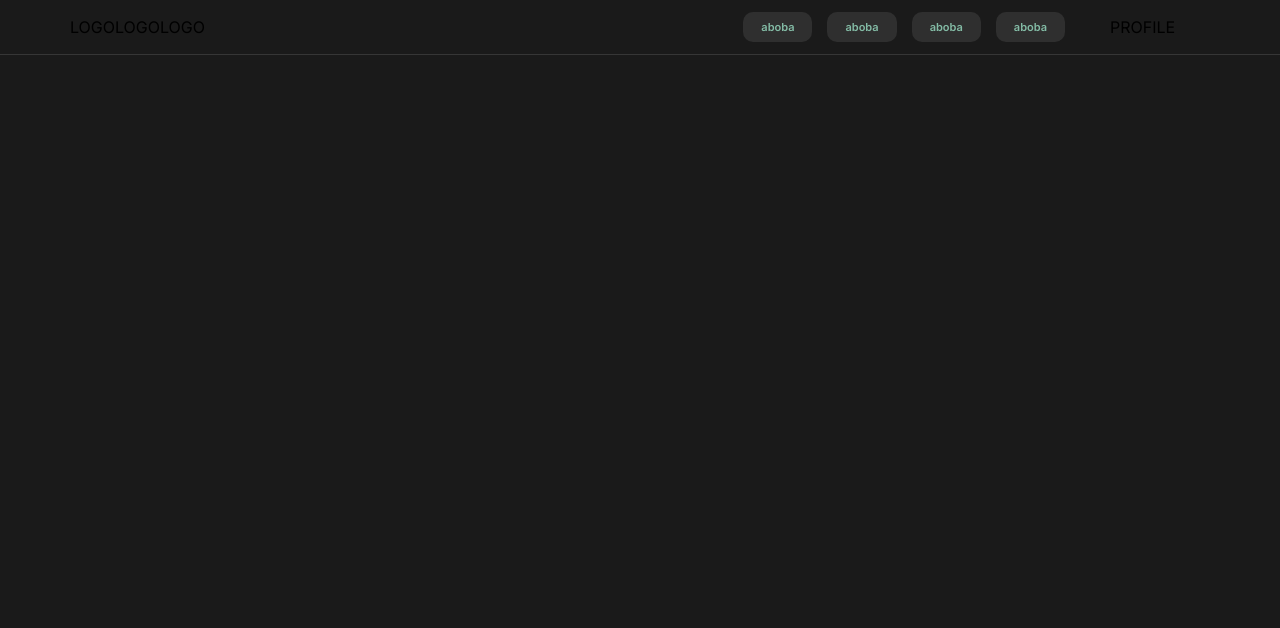
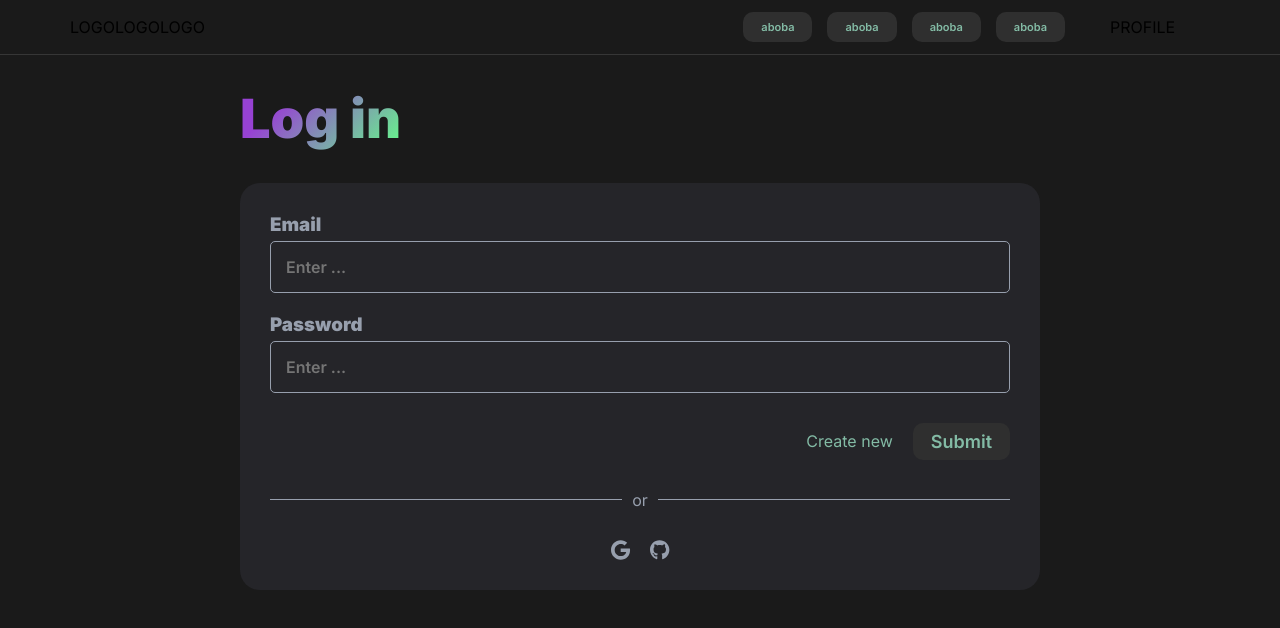
Before and after one commit to Avcharov/pdfsharp-online, a Vue app: page /login in a window 1280 px wide. Shown: the top 628 px of the page. Built offline with nearby package versions, Linux system fonts and the light colour scheme.

Commit message:
Added mock login page

```diff
--- a/src/core/router/router.js
+++ b/src/core/router/router.js
@@ -1,11 +1,16 @@
 import { createRouter, createWebHistory } from "vue-router";
 import AppWelcomePage from "@/features/welcome/pages/AppWelcomePage.vue";
+import AppLoginPage from "@/features/login/pages/AppLoginPage.vue";
 
 const routes = [
   {
     path: "/",
     component: AppWelcomePage,
   },
+  {
+    path: "/login",
+    component: AppLoginPage
+  }
 ];
 
 const router = createRouter({
--- /dev/null
+++ b/src/features/login/components/AppLoginPopup.vue
@@ -0,0 +1,114 @@
+<template>
+  <div class="login-form">
+    <h3 class="login-form__subheader">Email</h3>
+    <input placeholder="Enter ..." type="text" />
+    <h3 class="login-form__subheader">Password</h3>
+    <input placeholder="Enter ..." type="text" />
+
+    <div class="login-form__buttons">
+      <a href="#" class="login__button-link">Create new</a>
+      <app-button>Submit</app-button>
+    </div>
+
+    <div class="login__items-divider">
+      <div class="item-stick"></div>
+      <div class="item-or"> or </div>
+      <div class="item-stick"></div>
+    </div>
+
+    <div class="login-form__links">
+      <div class="login-form__link">
+        <fa :icon="['fab', 'google']" size="lg"/>
+      </div>
+      <div class="login-form__link">
+        <fa :icon="['fab', 'github']" size="lg"/>
+      </div>
+    </div>
+  </div>
+</template>
+
+<script>
+import AppButton from "@/shared/AppButton.vue";
+export default {
+  name: "app-login-popup",
+  components: {
+    AppButton,
+  },
+};
+</script>
+
+<style scoped>
+.login-form {
+  width: 100%;
+  border-radius: 20px;
+  background-color: #252529;
+  padding: 30px;
+}
+
+.login-form__subheader {
+  color: #979fad;
+}
+.login-form__subheader:not(:first-child) {
+  margin-top: 20px;
+}
+
+.login-form__buttons {
+  display: flex;
+  justify-content: flex-end;
+  align-items: center;
+  margin-top: 30px;
+}
+
+.login-form__links {
+  display: flex;
+  justify-content: center;
+  align-items: center;
+  margin-top: 30px;
+}
+
+.login-form__link:not(:last-child){
+  margin-right: 20px;
+}
+
+.login__button-link {
+  color: #83bba5;
+  text-decoration: none;
+  margin-right: 20px;
+}
+
+.login__items-divider{
+  display: flex;
+  align-items: center;
+  margin-top: 30px;
+}
+.item-stick{
+  width: 50%;
+  height: 1px;
+  background-color: #979fad;
+}
+
+.item-or{
+  padding: 0px 10px;
+  color: #979fad;
+}
+
+input {
+  width: 100%;
+  border-radius: 5px;
+  border: 1px solid #979fad;
+  background-color: #252529;
+  padding: 15px;
+  color: #979fad;
+  margin-top: 5px;
+  font-size: 16px;
+  font-weight: 600;
+}
+
+.fa-github{
+  color: #979fad;
+}
+
+.fa-google{
+  color: #979fad;
+}
+</style>
--- /dev/null
+++ b/src/features/login/pages/AppLoginPage.vue
@@ -0,0 +1,45 @@
+<template>
+  <div class="wrapper">
+    <div class="login-page__container">
+      <h1 class="login-page__header">
+        <em> Log in </em>
+      </h1>
+      <app-login-popup></app-login-popup>
+    </div>
+  </div>
+</template>
+
+<script>
+import AppLoginPopup from "@/features/login/components/AppLoginPopup.vue";
+export default {
+  name: "app-login-page",
+  components: {
+    AppLoginPopup,
+  },
+};
+</script>
+
+<style scoped>
+.wrapper {
+  width: 100%;
+}
+.login-page__container {
+  max-width: 800px;
+  margin: 0 auto;
+}
+
+.login-page__header {
+  margin: 30px 0;
+  text-align: start;
+
+}
+
+.login-page__header > em {
+  font-size: 54px;
+  line-height: 1.25;
+  background: -webkit-linear-gradient(315deg, #9742d3 25%, #64ff88);
+  background-clip: text;
+  -webkit-text-fill-color: transparent;
+  font-style: normal;
+}
+</style>
--- a/src/main.js
+++ b/src/main.js
@@ -2,6 +2,10 @@ import { createApp } from "vue";
 import App from "./App.vue";
 import components from "@/shared";
 import router from "@/core/router/router";
+import { FontAwesomeIcon } from "@fortawesome/vue-fontawesome";
+import { fas } from "@fortawesome/free-solid-svg-icons";
+import { fab } from "@fortawesome/free-brands-svg-icons";
+import { library } from "@fortawesome/fontawesome-svg-core";
 
 const app = createApp(App);
 
@@ -9,6 +13,8 @@ components.forEach((component) => {
   app.component(component.name, component);
 });
 
-app
-    .use(router)
-    .mount("#app");
+library.add(fas, fab);
+
+app.component("fa", FontAwesomeIcon);
+
+app.use(router).mount("#app");
```
Also changed, not shown: src/features/profile/pages/_ProfilePage.vue (deleted).
